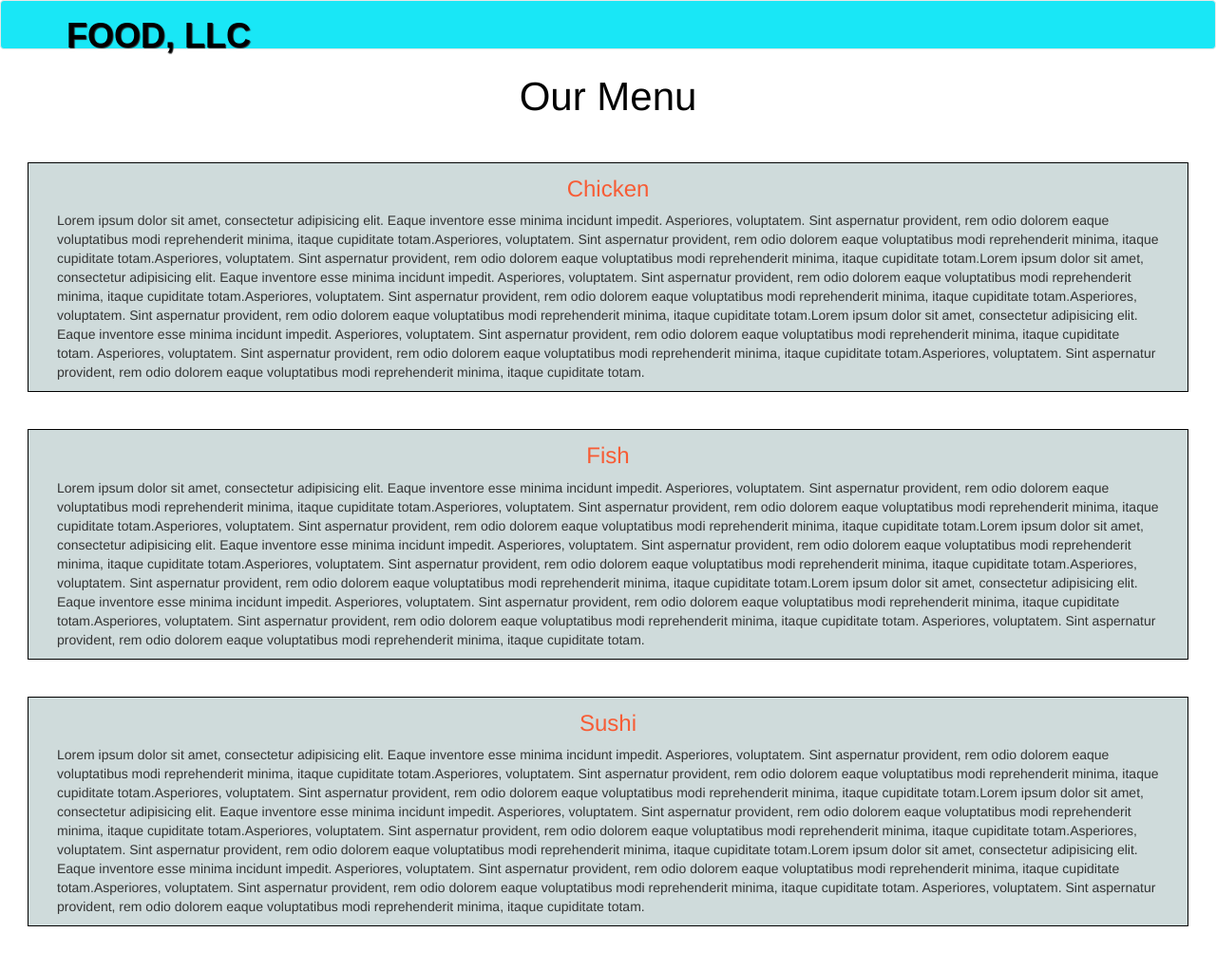
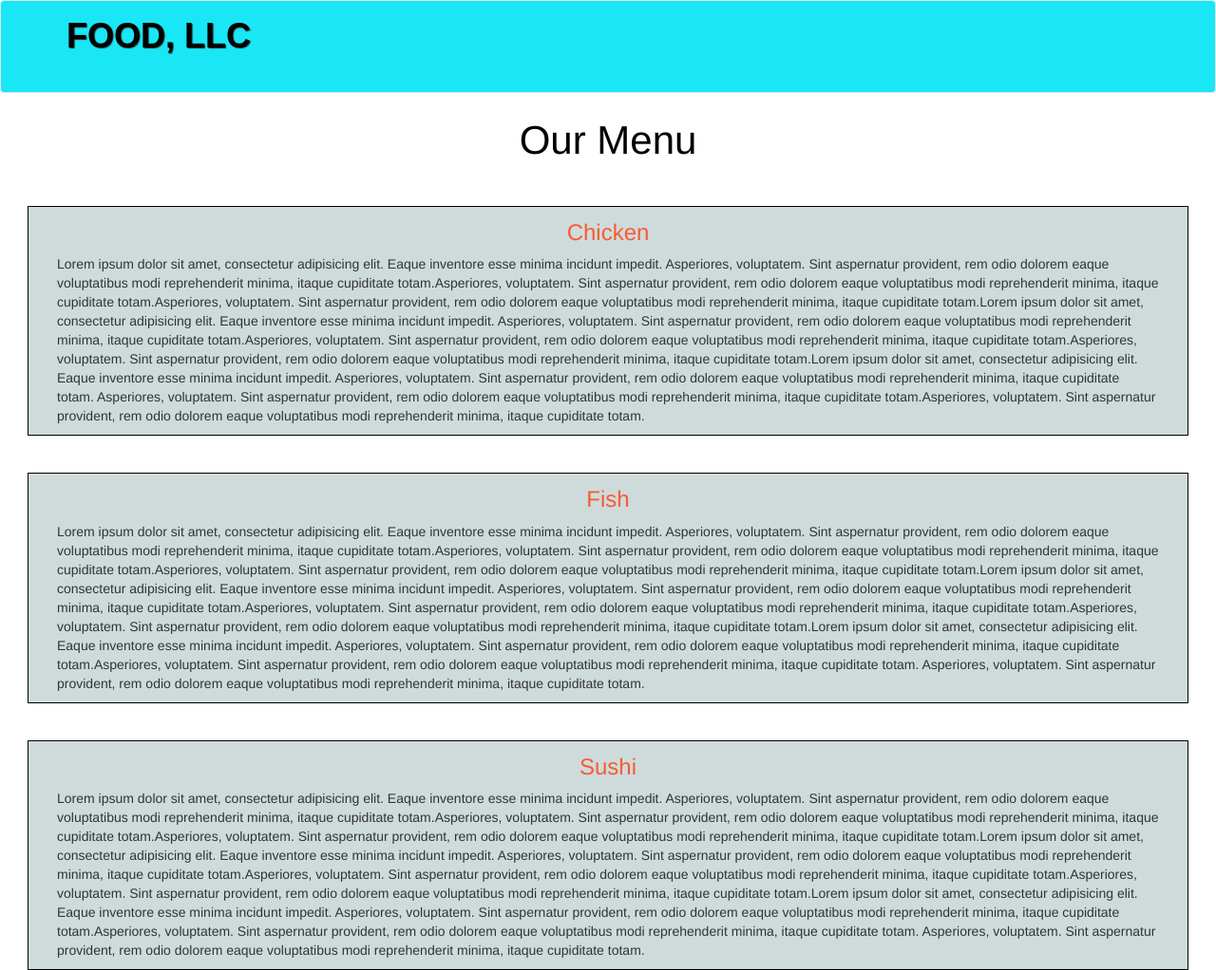
Before and after one commit to parasmani-sah/mod3_solution, a plain HTML site: page index.html in a window 1280 px wide. Shown: the whole page at 95% size. Before the commit the page ends 1001 px from the top, so only its background shows below. Drawn offline with Linux system fonts and the light colour scheme.

Commit message:
Update style.css

```diff
--- a/css/style.css
+++ b/css/style.css
@@ -8,7 +8,9 @@
     background-color: #19e7f6;
 
 }
-
+.navbar-brand {
+    height: 12vh;
+}
 .navbar-brand h1 {
     font-family: sans-serif;
 	color: #000000;
```
